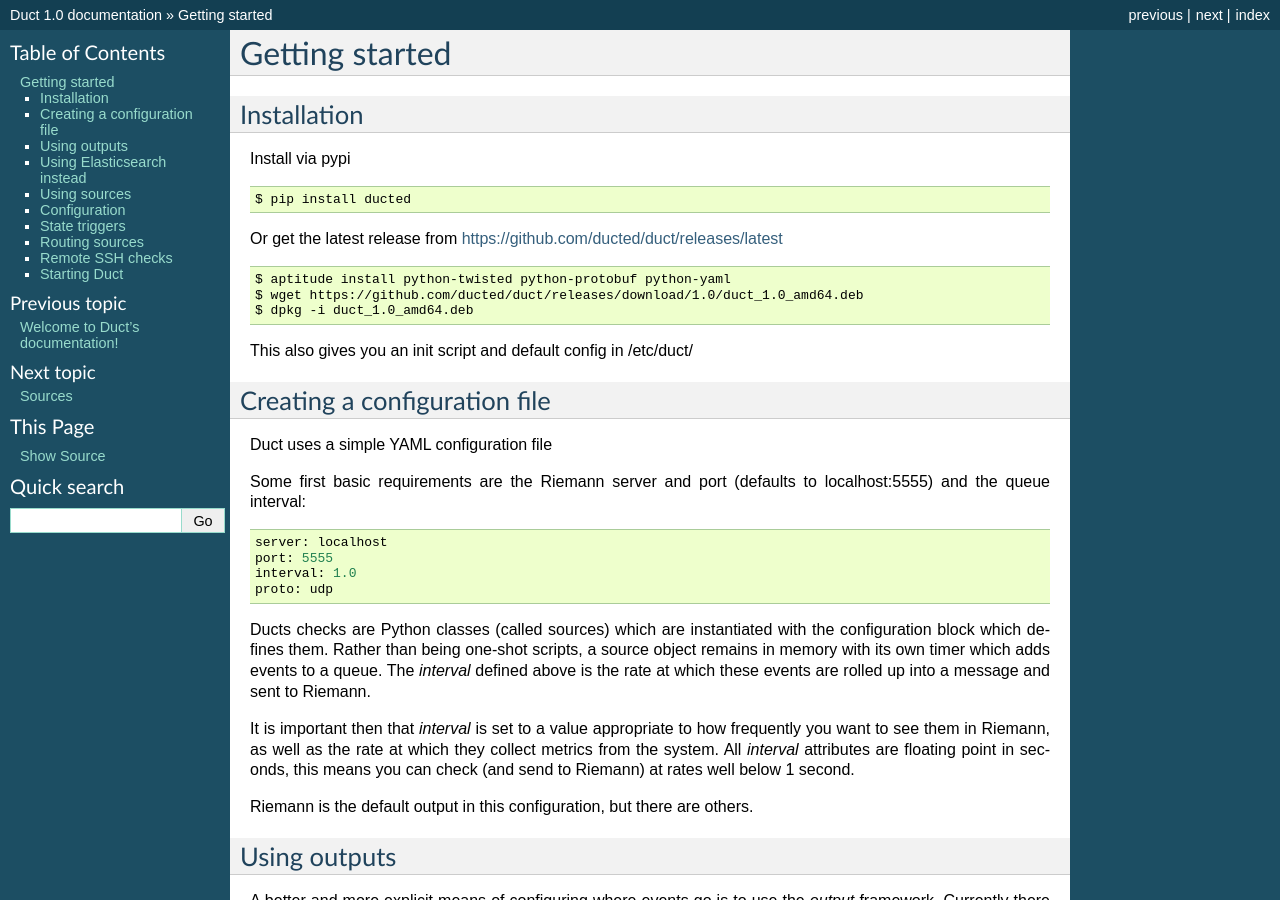
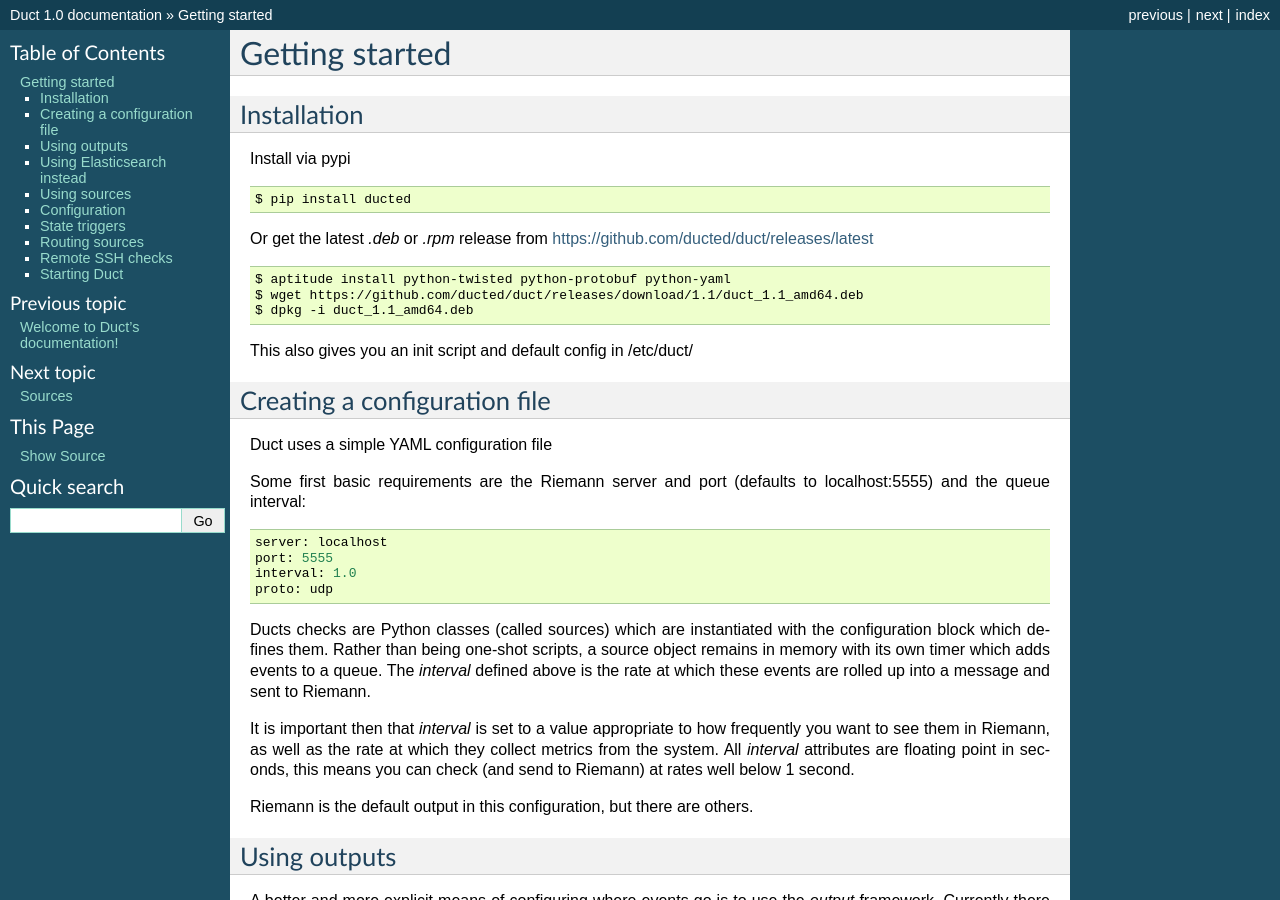
Before and after one commit to ducted/duct, a Sphinx documentation site: the page built from docs/start.rst, in a window 1280 px wide and 900 px high. Built offline with Sphinx 7.4.7, drawn with Linux system fonts in a browser that asks for light colours; pages that are not in the unit, such as notebooks, are missing from menus.

Commit message:
Tag up version in docs

```diff
--- a/docs/start.rst
+++ b/docs/start.rst
@@ -8,11 +8,11 @@
 
     $ pip install ducted
 
-Or get the latest release from https://github.com/ducted/duct/releases/latest ::
+Or get the latest `.deb` or `.rpm` release from https://github.com/ducted/duct/releases/latest ::
 
     $ aptitude install python-twisted python-protobuf python-yaml
-    $ wget https://github.com/ducted/duct/releases/download/1.0/duct_1.0_amd64.deb
-    $ dpkg -i duct_1.0_amd64.deb
+    $ wget https://github.com/ducted/duct/releases/download/1.1/duct_1.1_amd64.deb
+    $ dpkg -i duct_1.1_amd64.deb
 
 This also gives you an init script and default config in /etc/duct/
 
```
